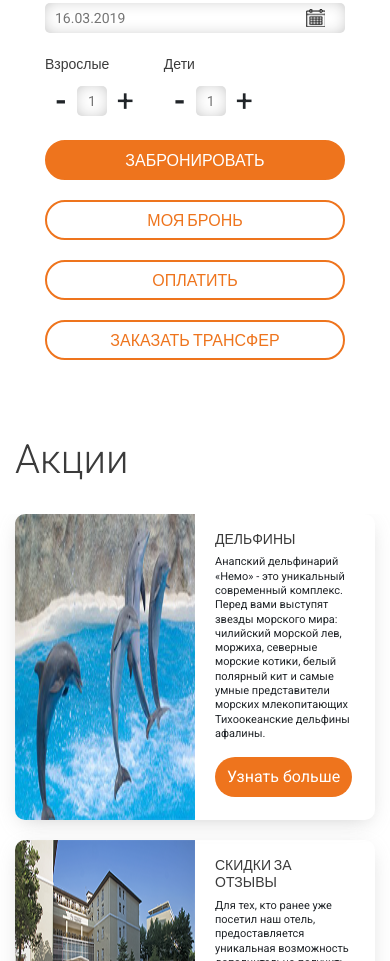
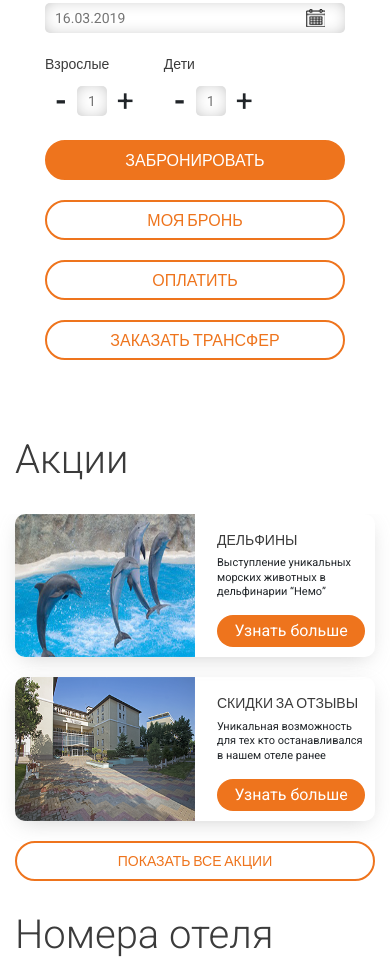
Before and after one commit to yurka1605/sanmarinn, a plain HTML site: page index.html in a window 390 px wide. Shown: the part 1039-2000 px from the top of the page. Drawn offline with Linux system fonts and the light colour scheme.

Commit message:
fix(mobile): fix responsive view stocks card

```diff
--- a/css/style.css
+++ b/css/style.css
@@ -30,8 +30,8 @@ li {
 .header {
   background-image: url(../assets/banner-slider/banner-bg-1.png);
   background-repeat: no-repeat;
-  background-size: 100% auto;
-  background-position: top left;
+  background-size: auto 100%;
+  background-position: center;
   padding-bottom: 30px;
   overflow-x: hidden;
   padding-top: 67px;
@@ -1062,6 +1062,9 @@ label {
 .show-all {
     display: none;
 }
+.mobile-preview {
+    display: none;
+}
 
 /* Media */
 @media (max-width: 1199px) {
@@ -1344,6 +1347,8 @@ label {
         max-width: calc(100% - 30px);
         margin-bottom: 20px;
     }
+    .stocks__slider_item {
+    }
     .numbers__slider_item:nth-child(1), .stocks__slider_item:nth-child(1),
     .numbers__slider_item:nth-child(2), .stocks__slider_item:nth-child(2) {
         display: flex;
@@ -1356,7 +1361,6 @@ label {
     }
     .stocks__slider_item img {
         width: 50%;
-        min-height: 100%;
         height: inherit;
     }
     .show-all {
@@ -1376,6 +1380,12 @@ label {
     .show-all:hover {
         background-color: #ee741d;
         color: #fff;
+    }
+    .stocks__slider_info p {
+        display: none;
+    }
+    .stocks__slider_info p.mobile-preview {
+        display: block;
     }
     .numbers__slider,
     .stocks__slider {
@@ -1432,3 +1442,12 @@ label {
         display: none;
     }
 }
+@media (max-width: 480px) {
+    .numbers__slider_info a,
+    .stocks__slider_info a {
+        padding: 4px 0;
+    }
+    .stocks__slider_info {
+        padding: 18px 10px 10px 22px;
+    }
+}
--- a/index.html
+++ b/index.html
@@ -401,7 +401,7 @@
                 </div>
             </section>
             <section class="stocks">
-                <h1 class="sections__title">Акции <a href="#">Посмотреть все акции акции</a></h1>
+                <h1 class="sections__title">Акции <a href="#">Посмотреть все акции</a></h1>
                 <div class="stocks__slider row">
                     <div class="stocks__slider_item active col-lg-4 col-md-4 col-12" data-num="1">
                         <img src="./assets/stocks/stocks-1.png" alt="stocks/stocks-1">
@@ -412,6 +412,9 @@
                                     Перед вами выступят звезды морского мира: чилийский морской лев,
                                     моржиха, северные морские котики, белый полярный кит и самые умные
                                     представители морских млекопитающих Тихоокеанские дельфины афалины.</p>
+                                <p class="mobile-preview">
+                                    Выступление уникальных морских животных в дельфинарии “Немо”
+                                </p>
                             </div>
                             <a href="#">Узнать больше</a>
                         </div>
@@ -424,6 +427,7 @@
                                 <p>Для тех, кто ранее уже посетил наш отель, предоставляется уникальная
                                     возможность дополнительно получить 1% скидки от общей стоимости тура
                                     к уже имеющимся скидкам.</p>
+                                <p class="mobile-preview">Уникальная возможность для тех кто останавливался в нашем отеле ранее</p>
                             </div>
                             <a href="#">Узнать больше</a>
                         </div>
```
